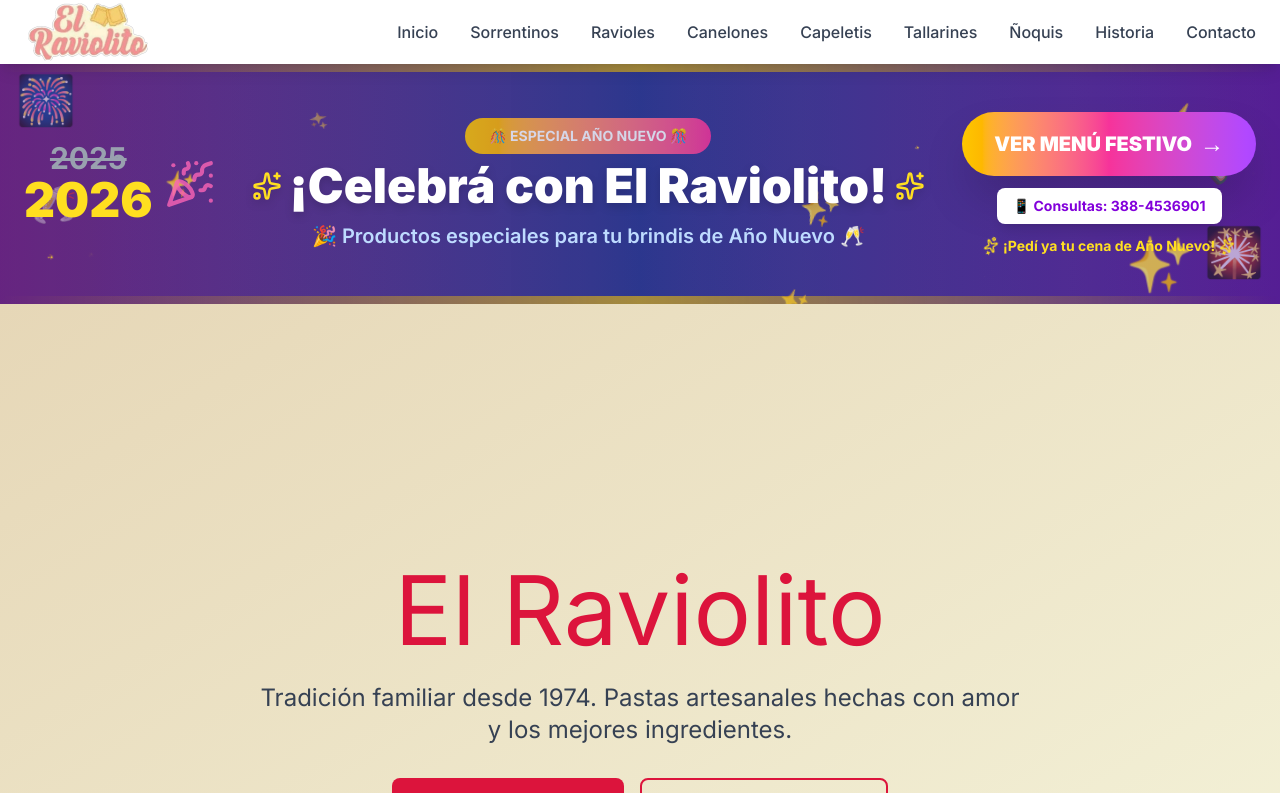
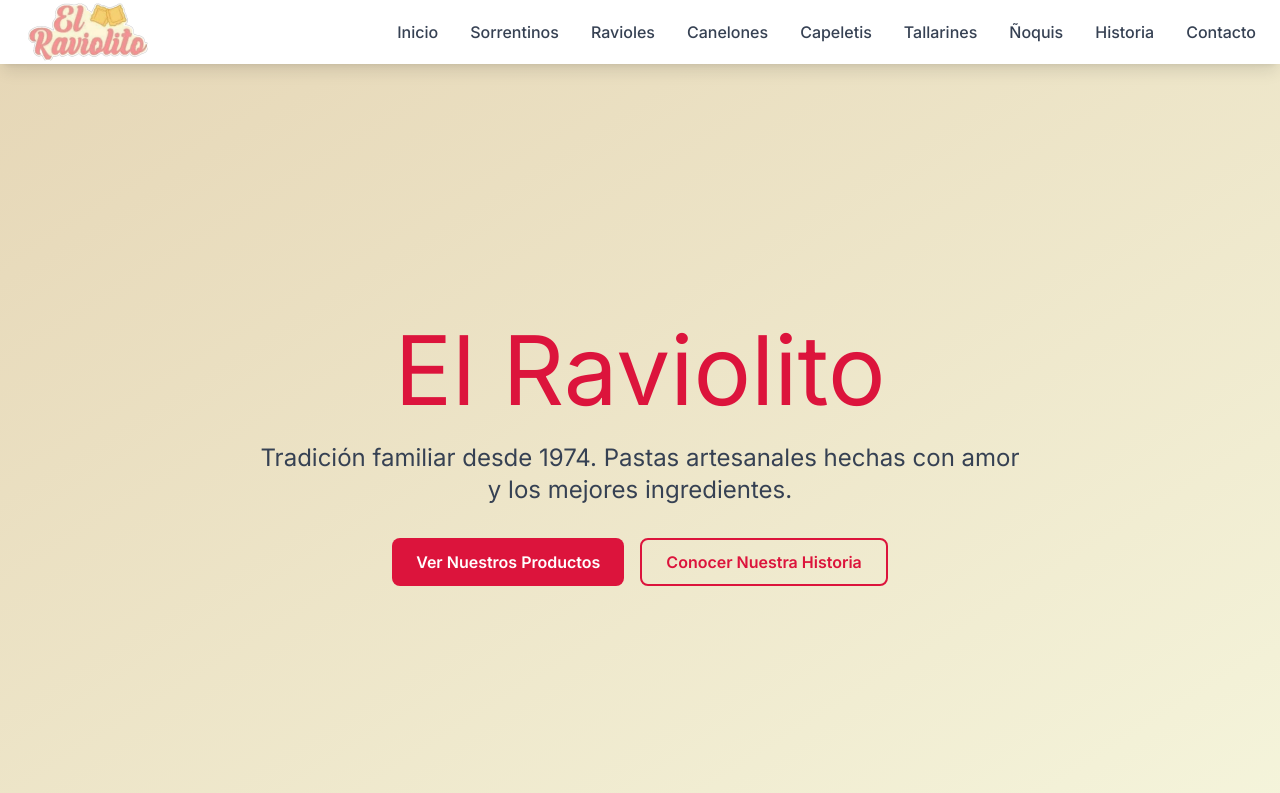
Before and after one commit to Leovilis/elraviolito-next, a Next.js app: page / in a window 1280 px wide. Shown: the top 793 px of the page. Built offline with nearby package versions, Linux system fonts and the light colour scheme.

Commit message:
Actualizar layout.js

```diff
--- a/app/layout.js
+++ b/app/layout.js
@@ -36,7 +36,6 @@ import './globals.css'
 import { Inter } from 'next/font/google'
 import Navbar from './components/Navbar'
 import Footer from './components/Footer'
-import NewYearBanner from './components/NewYearBanner'
 import { GoogleAnalytics } from '@next/third-parties/google'
 import { Analytics } from '@vercel/analytics/react';
 import { SpeedInsights } from '@vercel/speed-insights/next';
@@ -161,7 +160,7 @@ export default function RootLayout({ children }) {
         />
 
         <Navbar />
-        <NewYearBanner />
+
         <main>
           {children}
         </main>
```
